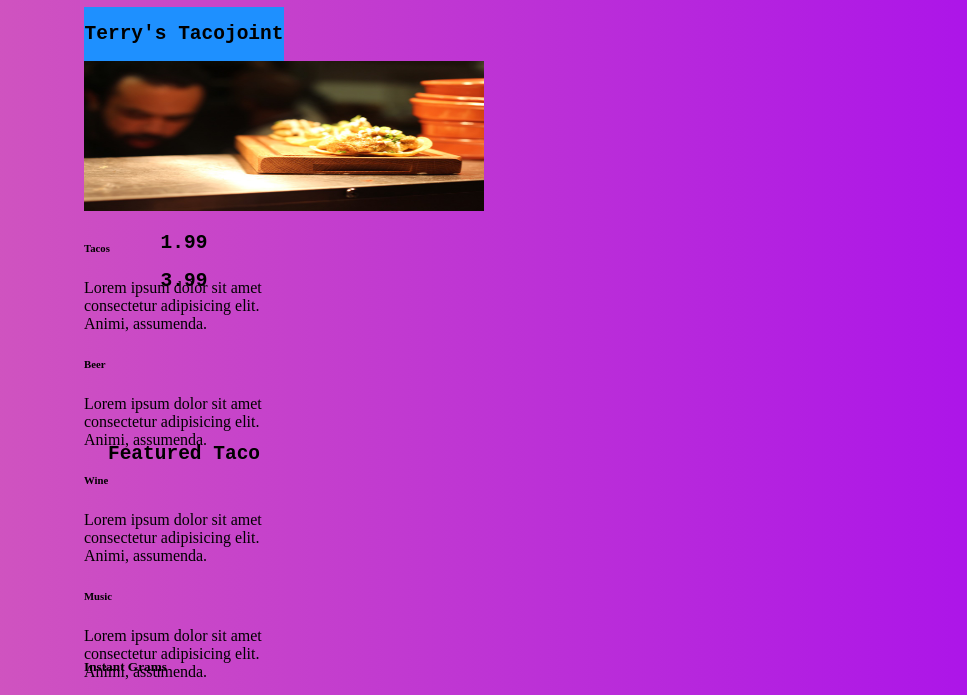
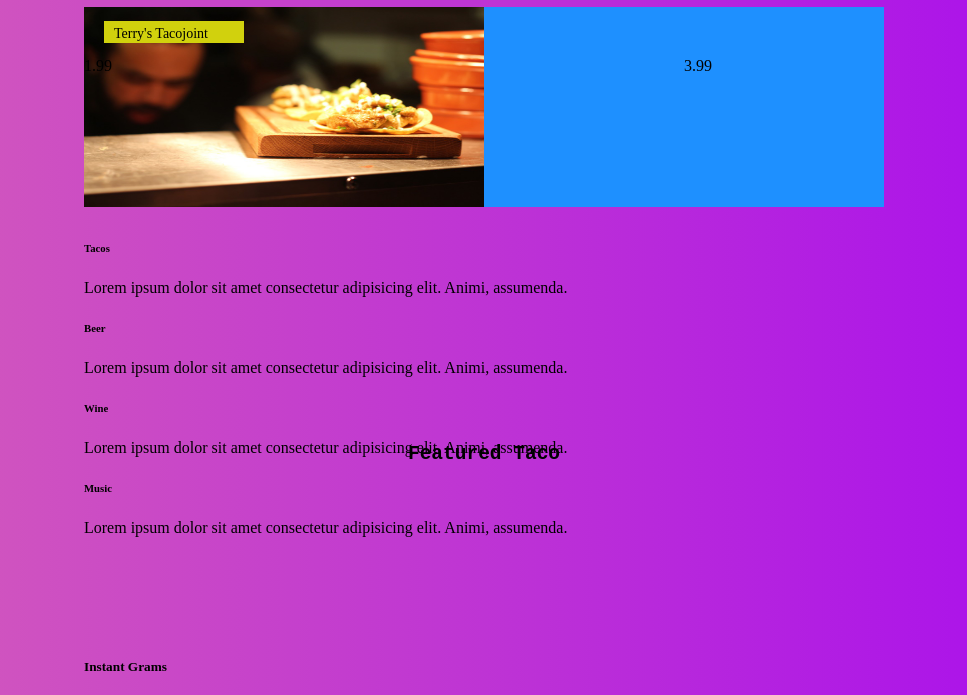
Before and after one commit to cwb26/restaurant, a plain HTML site: page index.html in a window 1280 px wide. Shown: the part 121-816 px from the top of the page, without its empty margins (156-1123 px from the left). Drawn offline with Linux system fonts and the light colour scheme.

Commit message:
update the layout

```diff
--- a/index.html
+++ b/index.html
@@ -22,8 +22,8 @@
           </ul>
         </nav>
         <section class="special">
-          <div><h2>Terry's Tacojoint</h2><img src="./img/taco.jpg"></div>
-          <div><h2>1.99</h2></div><div><h2>3.99</h2></div>
+          <div><img src="./img/taco.jpg"></div><p class="terryT">Terry's Tacojoint</p>
+          <div class="sp1">1.99</div><div class="sp2">3.99</div>
         </section>
         <br>
         <section class="offer">
--- a/style.css
+++ b/style.css
@@ -13,7 +13,7 @@ body{
                          "offer offer"
                          "FeaturedTaco FeaturedTaco"
                          "footer footer";
-    grid-template-columns: 200px 400px;
+    grid-template-columns: 800px;
     grid-template-rows:50px 50px 200px 200px 200px 50px;
   }
 
@@ -33,11 +33,16 @@ body{
   }
 .special {
     background-color: dodgerblue;
-    grid-template-areas: inherit;
+    display: grid;
+    grid-template-areas: "terryT terryT"
+                         "sp1 sp2"
+                         "special special";
+    grid-template-columns: 600px 200px;
+    grid-template-rows:50px;
 }
 .special img{
     width: 400px;
-    height: 150px;
+    height: 200px;
 }
 ul {
     margin: 15px auto;
@@ -47,3 +52,20 @@ ul {
     display: inline-block;
     text-transform: uppercase;
   }
+
+  .terryT{
+    display: block;
+  font-size: 14px;
+  font-style: bold;
+  line-height: 6px;
+  margin-left: -580px;
+  padding: 10px;
+  position: right;
+  top: 100%;
+  width: 60%;
+  background-color: rgb(209, 209, 13);
+  }
+
+  a:link {
+    text-decoration: none;
+  }
```
